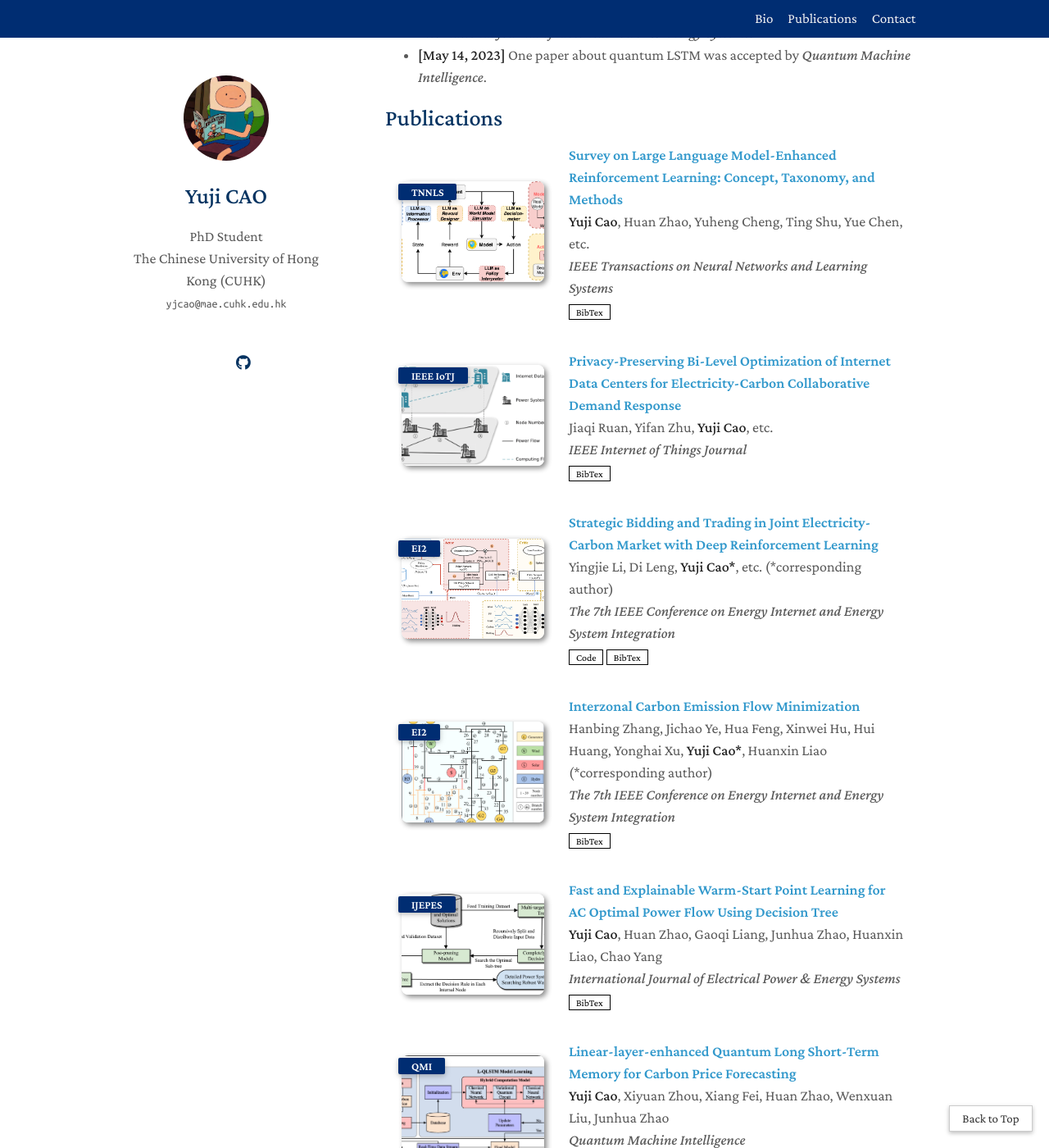
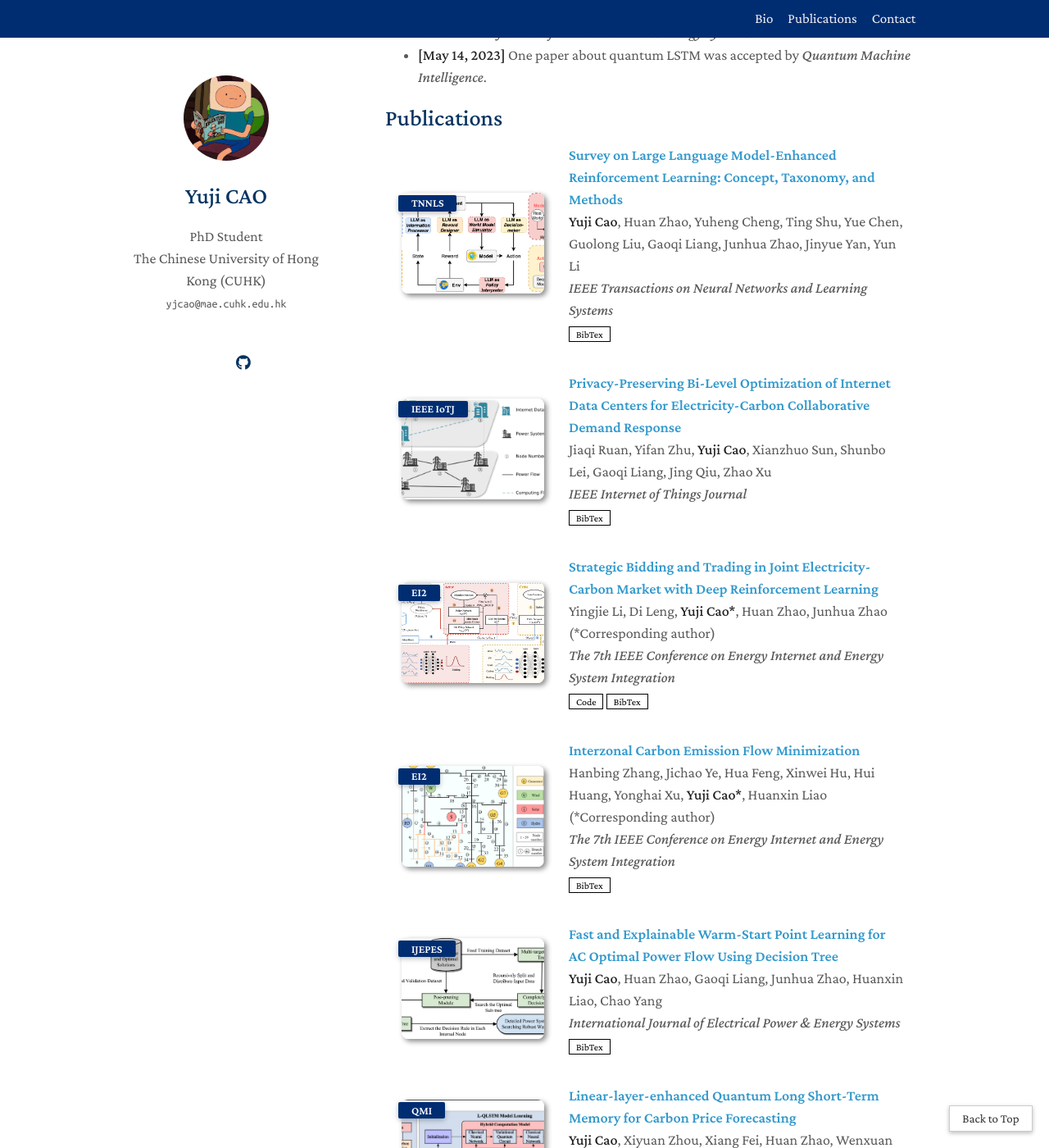
Before and after one commit to yxwyx/yxwyx.github.io, a Jekyll site: the page built from index.md, in a window 1280 px wide and 1400 px high, scrolled down 637 px. Shown: the whole window at 82% size. Built offline with Jekyll 4.4.1, drawn with Linux system fonts in a browser that asks for light colours; nearby versions of some CDN libraries; a style sheet for code colours, icons or effects is not loaded.

```diff
--- a/_data/publications.yml
+++ b/_data/publications.yml
@@ -1,6 +1,6 @@
 main:
   - title: "Survey on Large Language Model-Enhanced Reinforcement Learning: Concept, Taxonomy, and Methods"
-    authors: <strong>Yuji Cao</strong>, Huan Zhao, Yuheng Cheng, Ting Shu, Yue Chen, etc.
+    authors: <strong>Yuji Cao</strong>, Huan Zhao, Yuheng Cheng, Ting Shu, Yue Chen, Guolong Liu, Gaoqi Liang, Junhua Zhao, Jinyue Yan, Yun Li
     conference_short: TNNLS
     conference: IEEE Transactions on Neural Networks and Learning Systems
     link: https://arxiv.org/abs/2404.00282
@@ -8,7 +8,7 @@
     image: ./assets/img/LLM-enhanced-RL.png
 
   - title: "Privacy-Preserving Bi-Level Optimization of Internet Data Centers for Electricity-Carbon Collaborative Demand Response"
-    authors: Jiaqi Ruan, Yifan Zhu, <strong>Yuji Cao</strong>, etc.
+    authors: Jiaqi Ruan, Yifan Zhu, <strong>Yuji Cao</strong>, Xianzhuo Sun, Shunbo Lei, Gaoqi Liang, Jing Qiu, Zhao Xu
     conference_short: IEEE IoTJ
     conference: IEEE Internet of Things Journal
     link: https://ieeexplore.ieee.org/abstract/document/10506234
@@ -16,7 +16,7 @@
     image: ./assets/img/data-center.png
 
   - title: "Strategic Bidding and Trading in Joint Electricity-Carbon Market with Deep Reinforcement Learning"
-    authors: Yingjie Li, Di Leng, <strong>Yuji Cao*</strong>, etc. (*corresponding author)
+    authors: Yingjie Li, Di Leng, <strong>Yuji Cao*</strong>, Huan Zhao, Junhua Zhao (*Corresponding author)
     conference_short: EI2
     conference: The 7th IEEE Conference on Energy Internet and Energy System Integration
     link: https://ieeexplore.ieee.org/abstract/document/10512704
@@ -25,7 +25,7 @@
     image: ./assets/img/joint-bidding.png
 
   - title: "Interzonal Carbon Emission Flow Minimization"
-    authors: Hanbing Zhang, Jichao Ye, Hua Feng, Xinwei Hu, Hui Huang, Yonghai Xu, <strong>Yuji Cao*</strong>, Huanxin Liao (*corresponding author)
+    authors: Hanbing Zhang, Jichao Ye, Hua Feng, Xinwei Hu, Hui Huang, Yonghai Xu, <strong>Yuji Cao*</strong>, Huanxin Liao (*Corresponding author)
     conference_short: EI2
     conference: The 7th IEEE Conference on Energy Internet and Energy System Integration
     link: https://ieeexplore.ieee.org/abstract/document/10512678
```
